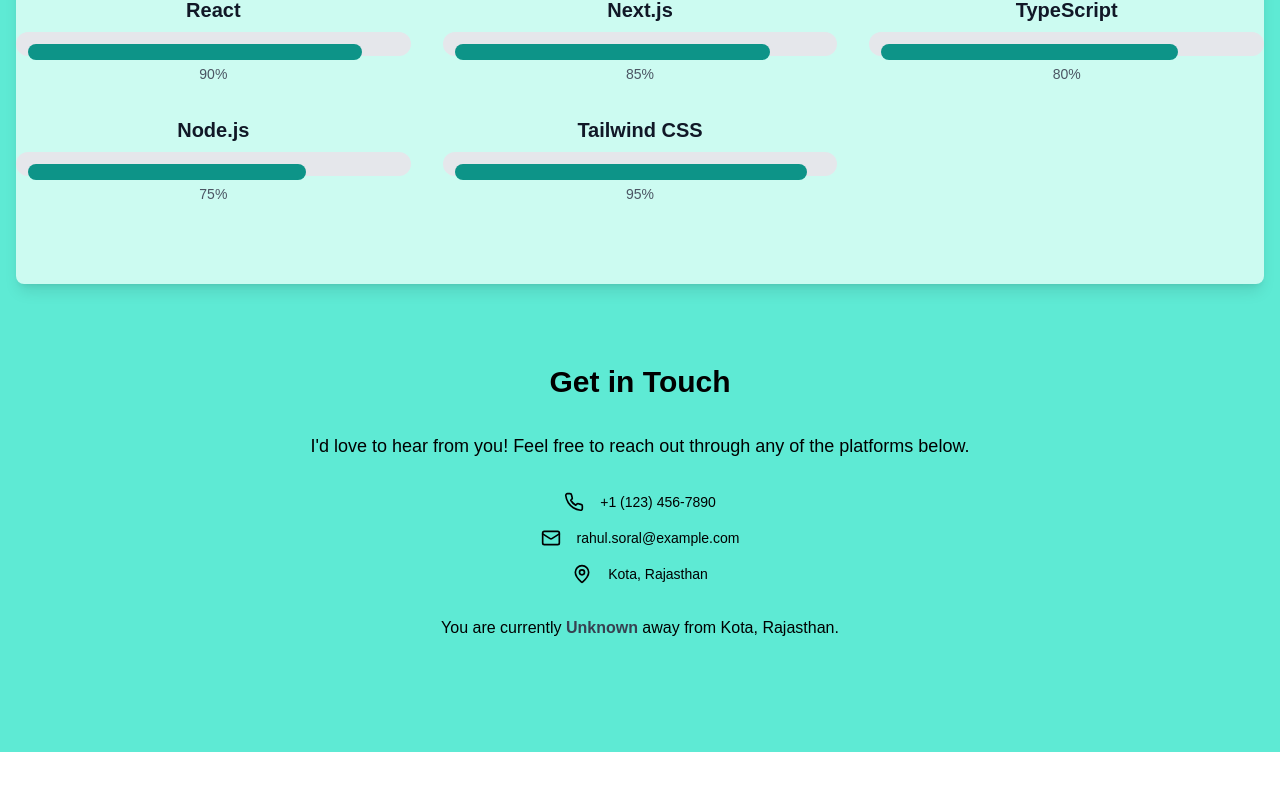
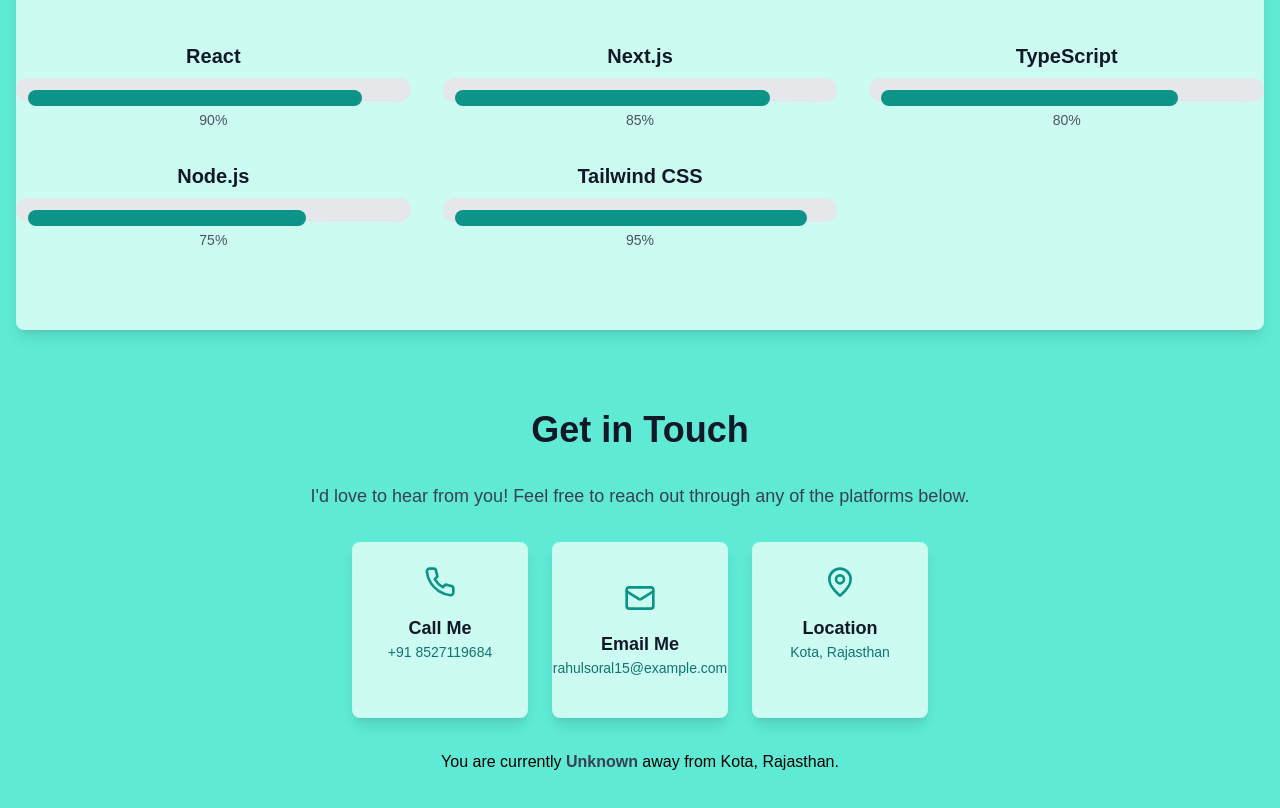
Before and after one commit to Rahul-Soral/Rahul, a Next.js app: page / in a window 1280 px wide. Shown: the part 1880-2688 px from the top of the page. Before the commit the page ends 2632 px from the top, so only its background shows below. Built offline with nearby package versions, Linux system fonts and the light colour scheme; no server answers.

Commit message:
added some details

```diff
--- a/app/page.tsx
+++ b/app/page.tsx
@@ -45,10 +45,9 @@
     animate: {
       opacity: 1,
       y: 0,
-    transition: { duration: 0.6 } // Move transition inside animate
+      transition: { duration: 0.6 }
     }
   }
-
 
   const projects: Project[] = [
     {
@@ -160,9 +159,13 @@
           {item}
         </Link>
       ))}
-            <Button variant="outlined" size="small" className="ml-4 text-teal-600 border-teal-600">
-              <Download className="mr-2 h-4 w-4" /> Resume
-            </Button>
+      <a
+        href="https://drive.google.com/file/d/1rMXPGb4kMmMDDm7LfTCr7zuj4D1S1edq/view?usp=sharing"
+        className="ml-4 text-teal-600 border-teal-600 hover:bg-teal-600 hover:text-white transition-all px-4 py-2 rounded-md border inline-flex items-center"
+        download="Rahul_Soral_Resume.pdf" target='blank'
+      >
+        <Download className="mr-2 h-4 w-4" /> Download Resume
+      </a>
     </nav>
     <div className="md:hidden">
       <Button
@@ -190,12 +193,16 @@
           </MenuItem>
         ))}
         <MenuItem onClick={handleClose} className="text-teal-800 hover:bg-teal-200">
-                <Link href="/resume.pdf" download>Download Resume</Link>
+          <a href="https://drive.google.com/file/d/1rMXPGb4kMmMDDm7LfTCr7zuj4D1S1edq/view?usp=sharing" download="Rahul_Soral_Resume.pdf" className="flex items-center">
+            <Download className="mr-2 h-4 w-4" /> Download Resume
+          </a>
         </MenuItem>
       </MuiMenu>
     </div>
   </div>
 </header>
+
+
 
       {/* About Section */}
       <main className="container mx-auto px-4 py-8">
@@ -224,13 +231,15 @@
               </p>
             </div>
             <div className="flex flex-wrap justify-center gap-4">
-              <a href="mailto:rahul.soral@example.com" className="inline-flex">
+              <a href="mailto:rahulsoral15@gmail.com" className="inline-flex">
                 <Button variant="contained" className="bg-teal-600  hover:bg-teal-700 ">
                   <Mail className="mr-2 h-5 w-5" /> Contact Me
                 </Button>
               </a>
               <Button variant="outlined" className="text-teal-600 border-teal-600">
+                <a href="https://drive.google.com/file/d/1rMXPGb4kMmMDDm7LfTCr7zuj4D1S1edq/view?usp=sharing" target='blank'>
                 <Download className="mr-2 h-4 w-4" /> Download Resume
+                </a>
               </Button>
             </div>
           </div>
@@ -315,21 +324,48 @@
           variants={fadeInUp}
         >
           <div className="flex flex-col items-center space-y-8 text-center">
-            <h2 className="text-3xl font-bold text-black">Get in Touch</h2>
-            <p className="text-lg text-black">I'd love to hear from you! Feel free to reach out through any of the platforms below.</p>
-            <div className="space-y-4">
-              <div className="text-sm text-black flex items-center justify-center gap-4">
-                <Phone className="h-5 w-5" /> +1 (123) 456-7890
+  <h2 className="text-4xl font-bold text-gray-900">Get in Touch</h2>
+  <p className="text-lg text-gray-700">I'd love to hear from you! Feel free to reach out through any of the platforms below.</p>
+
+  <div className="grid grid-cols-1 sm:grid-cols-3 gap-6 w-full max-w-xl">
+    {/* Phone */}
+    <a
+      href="tel:+918527119684"
+      className="flex flex-col items-center p-6 bg-teal-100 rounded-lg shadow-lg hover:bg-teal-200 transition-all"
+    >
+      <Phone className="h-8 w-8 text-teal-600 mb-4" />
+      <span className="text-lg font-semibold text-gray-900">Call Me</span>
+      <span className="text-sm text-teal-700">+91 8527119684</span>
+    </a>
+
+    {/* Email */}
+    <a
+      href="mailto:rahulsoral15@example.com"
+      className="flex flex-col items-center p-10 bg-teal-100 rounded-lg shadow-lg hover:bg-teal-200 transition-all"
+    >
+      <Mail className="h-8 w-8 text-teal-600 mb-4" />
+      <span className="text-lg font-semibold text-gray-900">Email Me</span>
+      <span className="text-sm text-teal-700">rahulsoral15@example.com</span>
+    </a>
+
+    {/* Location */}
+    <a
+      href="https://www.google.com/maps/search/?api=1&query=Kota%2C+Rajasthan"
+      target="_blank"
+      rel="noopener noreferrer"
+      className="flex flex-col items-center p-6 bg-teal-100 rounded-lg shadow-lg hover:bg-teal-200 transition-all"
+    >
+      <MapPin className="h-8 w-8 text-teal-600 mb-4" />
+      <span className="text-lg font-semibold text-gray-900">Location</span>
+      <span className="text-sm text-teal-700">Kota, Rajasthan</span>
+    </a>
   </div>
-              <div className="text-sm text-black flex items-center justify-center gap-4">
-                <Mail className="h-5 w-5" /> rahul.soral@example.com
+
+  <p className="text-black">
+    You are currently <span className="font-bold text-gray-700">{getDistanceFromLots()}</span> away from Kota, Rajasthan.
+  </p>
 </div>
-              <div className="text-sm text-black flex items-center justify-center gap-4">
-                <MapPin className="h-5 w-5" /> Kota, Rajasthan
-              </div>
-            </div>
-            <p className="text-black">You are currently <span className="font-bold text-gray-700">{getDistanceFromLots()}</span> away from Kota, Rajasthan.</p>
-          </div>
+
         </motion.section>
       </main>
     </div>
```
Also changed, not shown: public/rahul.webp (added), 1 other file (tests, documents, lock files or other folders). Lines whose indentation alone changed are shown as unchanged.
